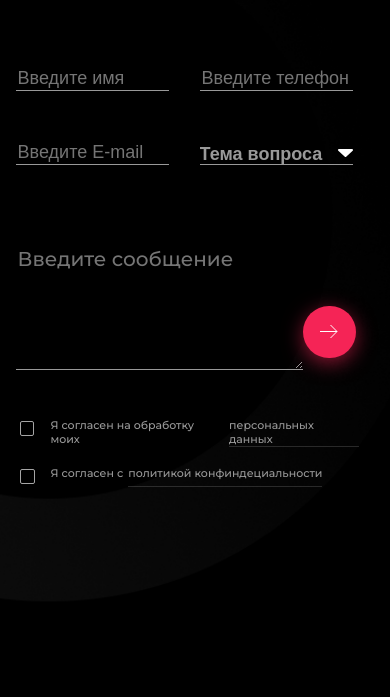
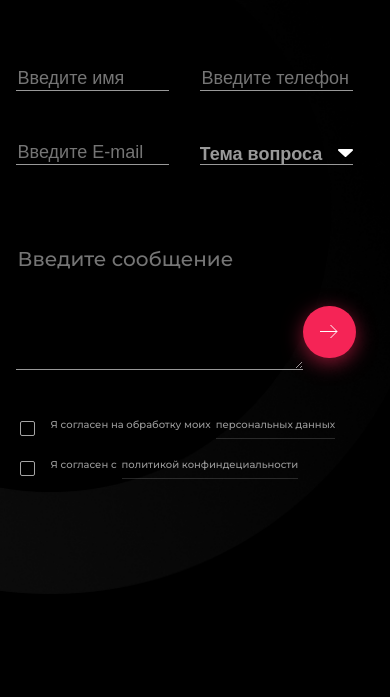
Before and after one commit to kyzya213/Happy-Pat, a plain HTML site: page index.html in a window 390 px wide. Shown: the part 5338-6035 px from the top of the page. Drawn offline with nearby package versions, Linux system fonts and the light colour scheme.

Commit message:
Update main.css

```diff
--- a/css/main.css
+++ b/css/main.css
@@ -1057,8 +1057,8 @@ ul, li {
 		width: 287px;
 	}
 	.checkbox {
-		width: 343px;
-		font-size: 11px;
+		width: 340px;
+		font-size: 10px;
 	}
 	.mobile-2 {
 		display: none;
```
